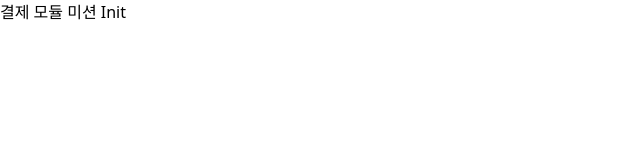
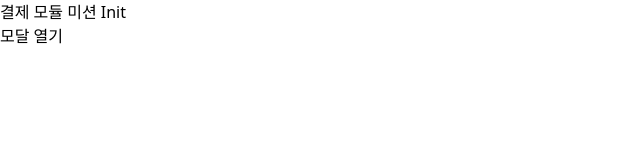
Before and after one commit to f-lab-edu/react-payments, a React (Vite) app: page / in a window 1280 px wide. Shown: the top 160 px of the page, without its empty margins (0-640 px from the left). Built offline with nearby package versions, Linux system fonts and the light colour scheme.

Commit message:
모달창 구현

```diff
--- a/src/App.tsx
+++ b/src/App.tsx
@@ -1,7 +1,14 @@
+import { SamplePage } from './components/Modal';
+import { useModal } from './hook/useModal';
+
 function App() {
+  const { setModal } = useModal();
   return (
     <div className="w-full h-screen flex items-center justify-center">
-      <div className="max-w-screen-md">결제 모듈 미션 Init</div>
+      <div className="max-w-screen-md">
+        <div>결제 모듈 미션 Init</div>
+        <button onClick={() => setModal(<SamplePage />)}>모달 열기</button>
+      </div>
     </div>
   );
 }
--- /dev/null
+++ b/src/components/Modal.tsx
@@ -0,0 +1,36 @@
+import { useModal } from '../hook/useModal';
+import { useOutsideClick } from '../hook/useOutsideClick';
+
+const Modal = () => {
+  const { isOpen, content, closeModal } = useModal();
+  const handleModalClose = () => {
+    window.confirm('정말로 닫으시겠습니까?') && closeModal();
+  };
+  const ref = useOutsideClick(handleModalClose);
+
+  return isOpen ? (
+    <div className="flex fixed inset-0 justify-center items-center bg-gray-300 w-full h-screen backdrop-blur-sm">
+      <div
+        className="w-[375px] h-[700px] bg-white m-auto rounded-lg p-4"
+        ref={ref}
+      >
+        {content}
+      </div>
+    </div>
+  ) : (
+    <></>
+  );
+};
+
+export default Modal;
+
+export const SamplePage = () => {
+  const { setModal, closeModal } = useModal();
+  return (
+    <div>
+      <div>샘플 모달 창</div>
+      <button onClick={() => setModal(<div>변경된 창</div>)}>모달 변경</button>
+      <button onClick={closeModal}>모달 닫기</button>
+    </div>
+  );
+};
--- /dev/null
+++ b/src/contexts/ModalContext.tsx
@@ -0,0 +1,38 @@
+import { createContext, useState, ReactNode, FC } from 'react';
+
+// Modal Context 타입 정의
+export interface ModalContextType {
+  isOpen: boolean;
+  content: ReactNode;
+  setModal: (content: ReactNode) => void;
+  closeModal: () => void;
+}
+
+// Context 초기값 설정
+export const ModalContext = createContext<ModalContextType | undefined>(
+  undefined
+);
+
+// Context Provider 컴포넌트
+export const ModalProvider: FC<{ children: ReactNode }> = ({ children }) => {
+  const [isOpen, setIsOpen] = useState(false);
+  const [content, setContent] = useState<ReactNode>(null);
+
+  const openModal = (modalContent: ReactNode) => {
+    setContent(modalContent);
+    setIsOpen(true);
+  };
+
+  const closeModal = () => {
+    setIsOpen(false);
+    setContent(null);
+  };
+
+  return (
+    <ModalContext.Provider
+      value={{ isOpen, content, setModal: openModal, closeModal }}
+    >
+      {children}
+    </ModalContext.Provider>
+  );
+};
--- /dev/null
+++ b/src/hook/useModal.tsx
@@ -0,0 +1,11 @@
+import { useContext } from 'react';
+import { ModalContext, ModalContextType } from '../contexts/ModalContext';
+
+// Context를 사용하기 위한 커스텀 Hook
+export const useModal = (): ModalContextType => {
+  const context = useContext(ModalContext);
+  if (!context) {
+    throw new Error('useModal must be used within a ModalProvider');
+  }
+  return context;
+};
--- /dev/null
+++ b/src/hook/useOutsideClick.ts
@@ -0,0 +1,25 @@
+import {useEffect, useRef} from "react";
+
+export const useOutsideClick = (callback: () => void): React.RefObject<HTMLDivElement> => {
+  // 선택될 영역의 Element. 이 외부의 영역을 클릭시의 이벤트
+  const ref = useRef<HTMLDivElement>(null);
+
+  useEffect(() => {
+    const handleClickOutside = (event: MouseEvent) => {
+      // contains를 이용하여 내부의 노드인지 확인
+      if (ref.current && !ref.current.contains(event.target as Node)) {
+        callback();
+      }
+    };
+
+    // 초기 이벤트 등록
+    document.addEventListener("mousedown", handleClickOutside);
+
+    return () => {
+      // 이벤트 해제
+      document.removeEventListener("mousedown", handleClickOutside);
+    };
+  }, [callback]);
+
+  return ref;
+};
--- a/src/main.tsx
+++ b/src/main.tsx
@@ -1,9 +1,14 @@
-import { StrictMode } from 'react'
-import { createRoot } from 'react-dom/client'
-import App from './App.tsx'
+import { StrictMode } from 'react';
+import { createRoot } from 'react-dom/client';
+import App from './App.tsx';
+import { ModalProvider } from './contexts/ModalContext.tsx';
+import Modal from './components/Modal.tsx';
 
 createRoot(document.getElementById('root')!).render(
   <StrictMode>
-    <App />
-  </StrictMode>,
-)
+    <ModalProvider>
+      <Modal />
+      <App />
+    </ModalProvider>
+  </StrictMode>
+);
```
